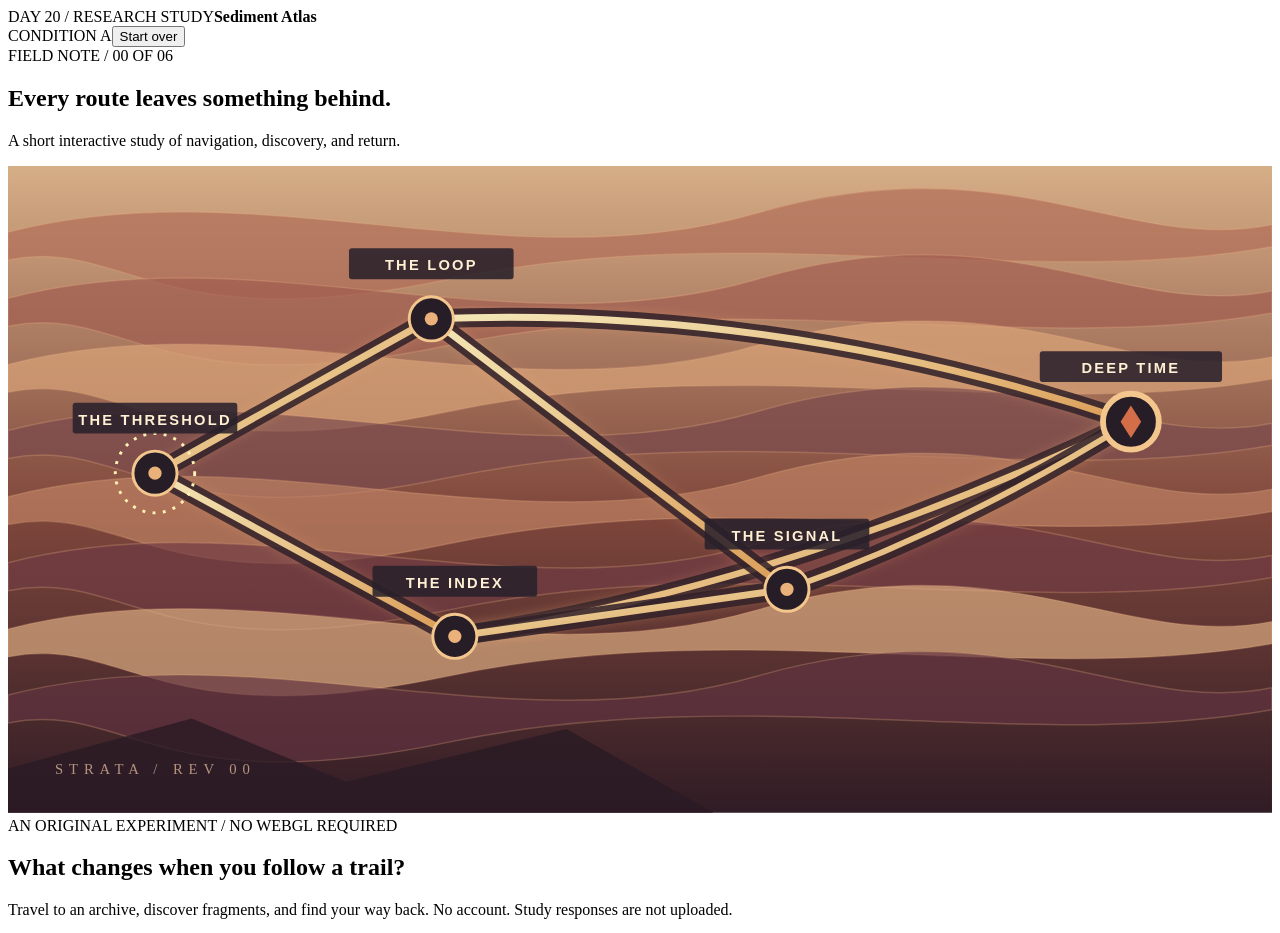
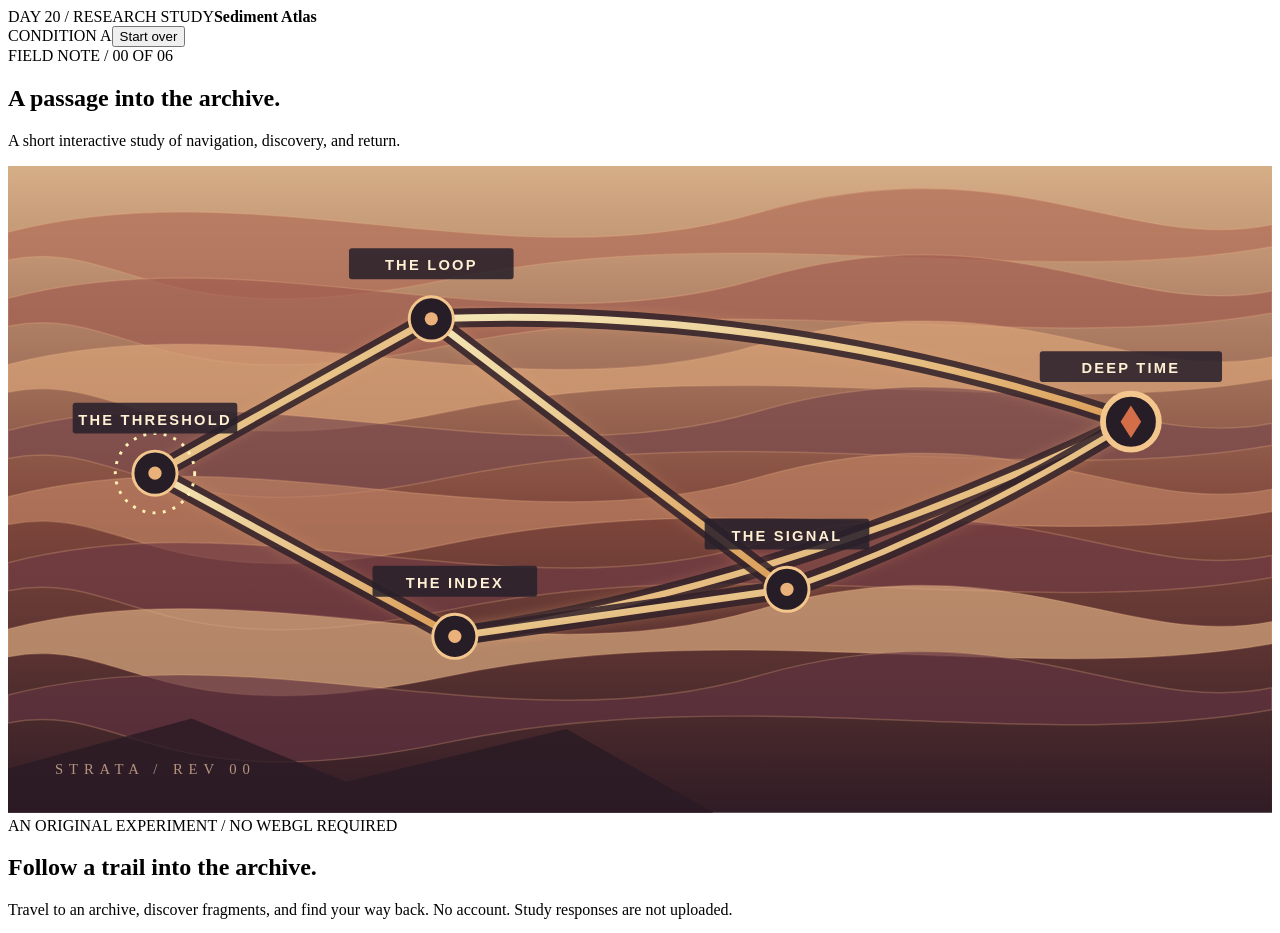
Before and after one commit to Faadil1/Faadil1-day20-mechanism-lab, a React (Vite) app: page / in a window 1280 px wide. Shown: the top 933 px of the page. Built offline with nearby package versions, Linux system fonts and the light colour scheme; the HTML template or start-up script is replaced by a standard one.

Commit message:
bind sediment relief to actual edge deposits and reduce study-question priming

```diff
--- a/src/v4/ProbeApp.tsx
+++ b/src/v4/ProbeApp.tsx
@@ -34,7 +34,8 @@ function Atlas({ world, probe, current, onGo, interactive }: {
             <path d="M0 0H860V440H0Z" fill="url(#earth)"/>
             {Array.from({ length: 8 }, (_, i) => {
               const z = i * 45 + 20
-              const depth = Math.min(34, world.revision * (i % 3 === 0 ? 8 : 4))
+              const edgeDeposit = Object.values(world.edges)[i % Object.values(world.edges).length]?.deposit ?? 0
+              const depth = Math.min(34, edgeDeposit * 26)
               return <path key={i} d={`M0 ${z + 25} C170 ${z - 19 - depth}, 340 ${z + 61 + depth}, 510 ${z + 12} S760 ${z + 40 - depth},860 ${z + 20}L860 ${z + 35}C690 ${z + 65},500 ${z + 15 + depth},300 ${z + 57} S80 ${z + 28},0 ${z + 44}Z`} fill={['#b16c58','#a05c4f','#dda77b','#794a4d','#c18365','#713b43','#e0b184','#613441'][i]} fillOpacity=".67" stroke="#e9af80" strokeOpacity=".27" strokeWidth="1"/>
             })}
             <path d="M0 410L125 376 230 419 380 383 480 440H0Z" fill="#2a1a24" opacity=".78"/>
@@ -93,7 +94,7 @@ export default function App() {
   const visibleWorld = phase === 'reveal' && activeReceipt ? (showBefore ? activeReceipt.before : activeReceipt.after) : journey.world
   const available = connectedEdges(journey.world, journey.current)
   const stageText: Record<string,string> = {
-    entry: 'Every route leaves something behind.',
+    entry: 'A passage into the archive.',
     seek: 'First, find the archive.',
     explore: 'Discover two fragments.',
     return: 'Return to Deep Time.',
@@ -145,7 +146,7 @@ export default function App() {
       </section>
       <div className="v4-landscape">
         <Atlas world={visibleWorld} probe={journey.probe} current={journey.current} onGo={go} interactive={isNavigating}/>
-        {phase === 'entry' && <div className="v4-entry-overlay"><div className="v4-entry-content"><div className="v4-meta">AN ORIGINAL EXPERIMENT / NO WEBGL REQUIRED</div><h2>What changes when you follow a trail?</h2><p>Travel to an archive, discover fragments, and find your way back. No account. Study responses are not uploaded.</p><button className="v4-primary" onClick={() => setJourney(startJourney)}>Begin journey <span aria-hidden="true">↗</span></button></div></div>}
+        {phase === 'entry' && <div className="v4-entry-overlay"><div className="v4-entry-content"><div className="v4-meta">AN ORIGINAL EXPERIMENT / NO WEBGL REQUIRED</div><h2>Follow a trail into the archive.</h2><p>Travel to an archive, discover fragments, and find your way back. No account. Study responses are not uploaded.</p><button className="v4-primary" onClick={() => setJourney(startJourney)}>Begin journey <span aria-hidden="true">↗</span></button></div></div>}
       </div>
 
       <div className="v4-bottom">
@@ -187,7 +188,7 @@ export default function App() {
               {([
                 ['changed','What, if anything, changed during your journey?'],
                 ['cause','What do you think caused those changes?'],
-                ['meaning','What could the system actually know about why you acted?'],
+                ['meaning','What information, if any, do you think the experience used?'],
                 ['benefit','Did the change help you, hinder you, or both?'],
               ] as [string,string][]).map(([key,label])=><label key={key}>{label}<textarea value={answers[key] ?? ''} onChange={e=>setAnswers(v=>({...v,[key]:e.target.value}))} rows={2} placeholder="Your own words (optional)"/></label>)}
               <button type="submit" className="v4-primary">Continue to the record →</button>
```
